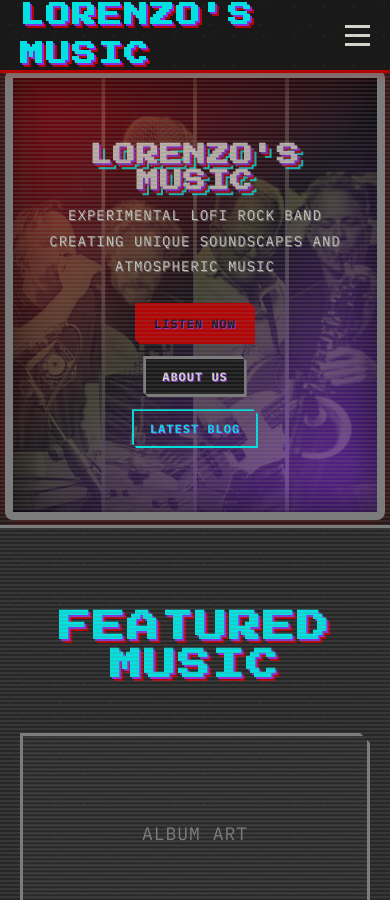
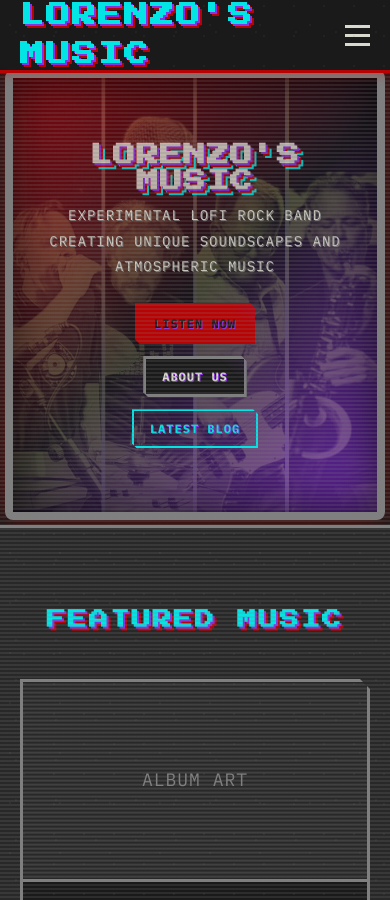
Before and after one commit to tmray/bootleg-videos, a Jekyll site: the page built from index.html, in a window 390 px wide and 900 px high. Built offline with Jekyll 4.4.1, drawn with Linux system fonts in a browser that asks for light colours.

Commit message:
optimized headers for mobile

```diff
--- a/assets/css/main.css
+++ b/assets/css/main.css
@@ -1402,6 +1402,19 @@ a:hover {
 }
 
 @media (max-width: 768px) {
+    /* Mobile typography optimization */
+    h1 { font-size: 1.8rem; }
+    h2 { font-size: 1.5rem; }
+    h3 { font-size: 1.25rem; }
+    h4 { font-size: 1.1rem; }
+
+    /* Reduce letter spacing for better mobile fit */
+    h1, h2, h3, h4, h5, h6 {
+        letter-spacing: 1px;
+        word-wrap: break-word;
+        overflow-wrap: break-word;
+    }
+
     /* Switch to mobile background image if available */
     .hero-bg-desktop {
         display: none;
@@ -1514,6 +1527,17 @@ a:hover {
 }
 
 @media (max-width: 480px) {
+    /* Very small screen typography */
+    h1 { font-size: 1.4rem; }
+    h2 { font-size: 1.2rem; }
+    h3 { font-size: 1.1rem; }
+    h4 { font-size: 1rem; }
+
+    /* Further reduce letter spacing for very small screens */
+    h1, h2, h3, h4, h5, h6 {
+        letter-spacing: 0.5px;
+    }
+
     .hero {
         height: 50vh;
         margin: 5px;
```
Also changed, not shown: 2 other files.
